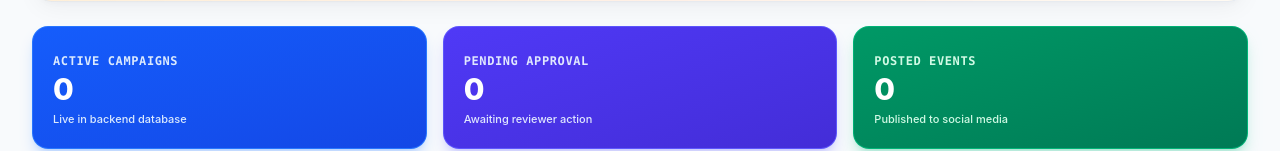
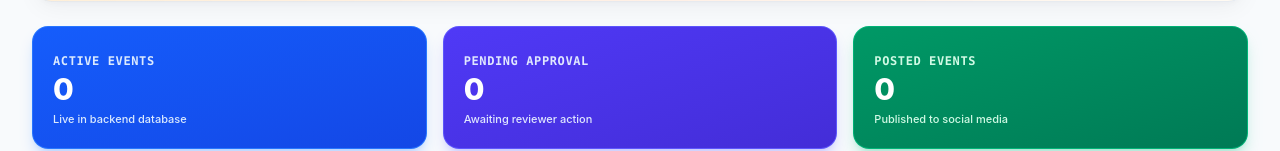
Before and after one commit to Intern-AM/Frontend, a React (Vite) app: page / in a window 1280 px wide. Both pictures are taken after typing "Sample", "Sample123" into the empty fields and a click on the button "Sign In". Shown: the part 261-412 px from the top of the page. Built offline with nearby package versions, Linux system fonts and the light colour scheme; no server answers; a web font is replaced by a local one.

Commit message:
refactor(web): Update stat card 1 to display Active Events count from database

```diff
--- a/src/pages/Dashboard.tsx
+++ b/src/pages/Dashboard.tsx
@@ -220,8 +220,8 @@ export const Dashboard: React.FC<DashboardProps> = ({ onNavigate }) => {
       {/* Metric Quick Stats */}
       <div className="grid grid-cols-1 sm:grid-cols-3 gap-4">
         <div className="p-5 rounded-2xl bg-gradient-to-br from-blue-600 to-blue-700 text-white space-y-1 shadow-lg shadow-blue-500/25 border border-blue-500/80">
-          <span className="text-xs font-bold uppercase tracking-wider text-blue-100 font-mono">Active Campaigns</span>
-          <div className="text-3xl font-extrabold font-heading text-white">{campaigns.length}</div>
+          <span className="text-xs font-bold uppercase tracking-wider text-blue-100 font-mono">Active Events</span>
+          <div className="text-3xl font-extrabold font-heading text-white">{events.length}</div>
           <p className="text-[11px] text-blue-100 font-medium">Live in backend database</p>
         </div>
 
```
